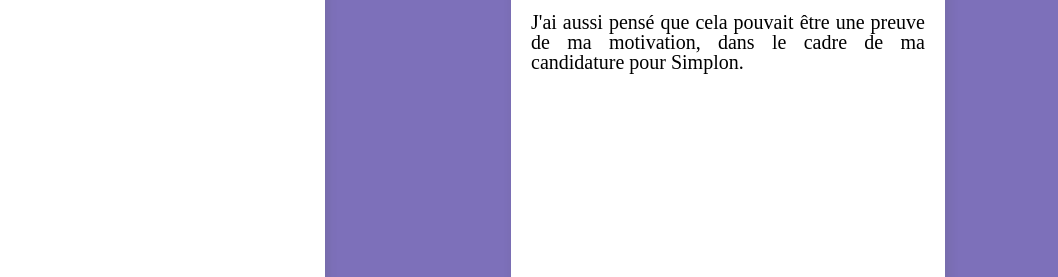
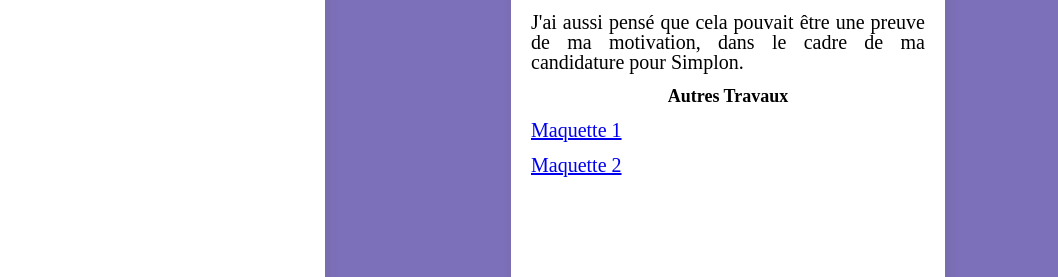
Before and after one commit to CamilleGovehovitch/portfolio, a plain HTML site: page index.html in a window 1280 px wide. Shown: the part 4991-5268 px from the top of the page, 222-1280 px from the left. Drawn offline with nearby package versions, Linux system fonts and the light colour scheme.

Commit message:
add link maquettes

```diff
--- a/index.html
+++ b/index.html
@@ -371,6 +371,9 @@
       <p>J'ai développé cette page afin d'éprouver ce que j'avais pu apprendre durant les initiations et pour essayer d'aller plus loin.</p>
       <p>J'ai aussi pensé que cela pouvait être une preuve de ma motivation, dans le cadre de ma candidature pour Simplon.
       </p>
+      <h4>Autres Travaux</h4>
+      <p><a  target="blank" href="https://camillegovehovitch.github.io/Maquette1/index.html">Maquette 1</a></p>
+      <p><a target="blank" href="https://camillegovehovitch.github.io/Maquette2/index.html">Maquette 2</a></p>
     </div>
 </div>
 </section>
```
